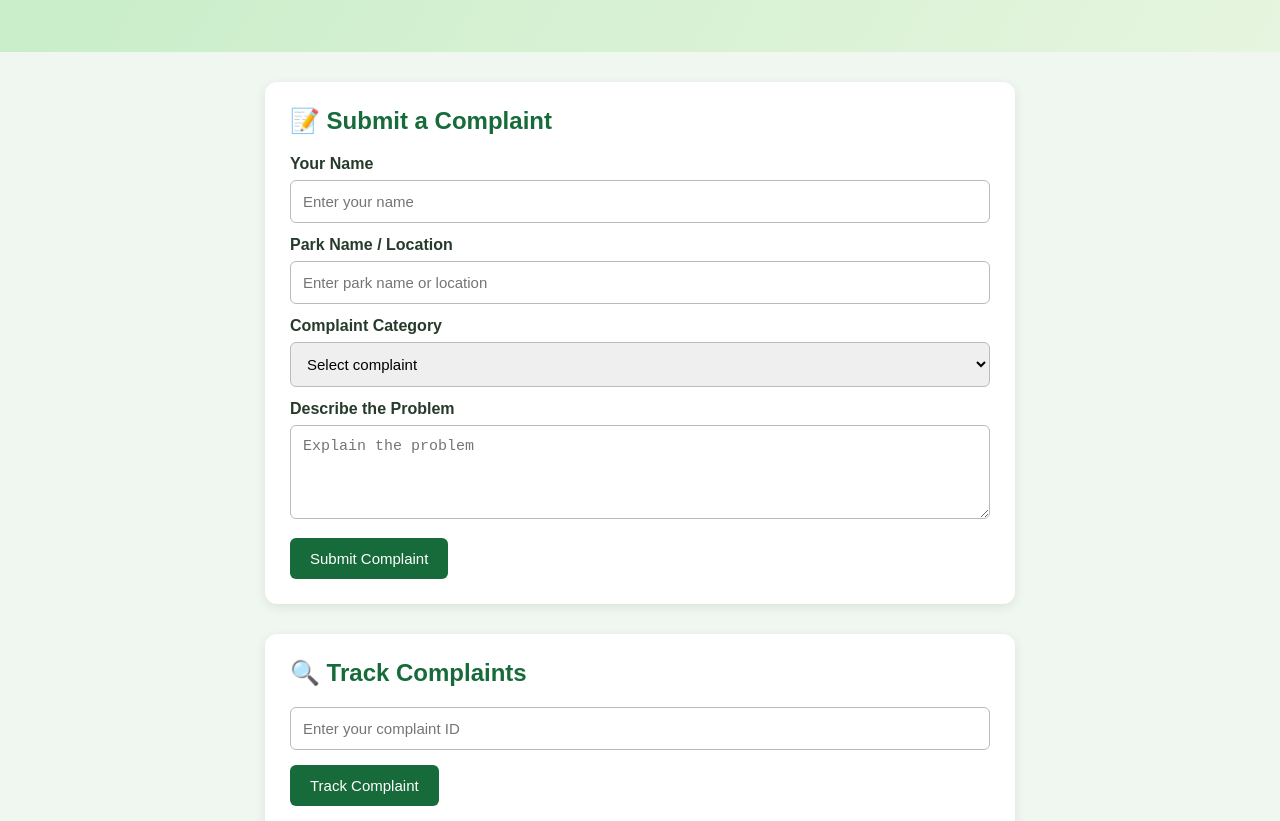
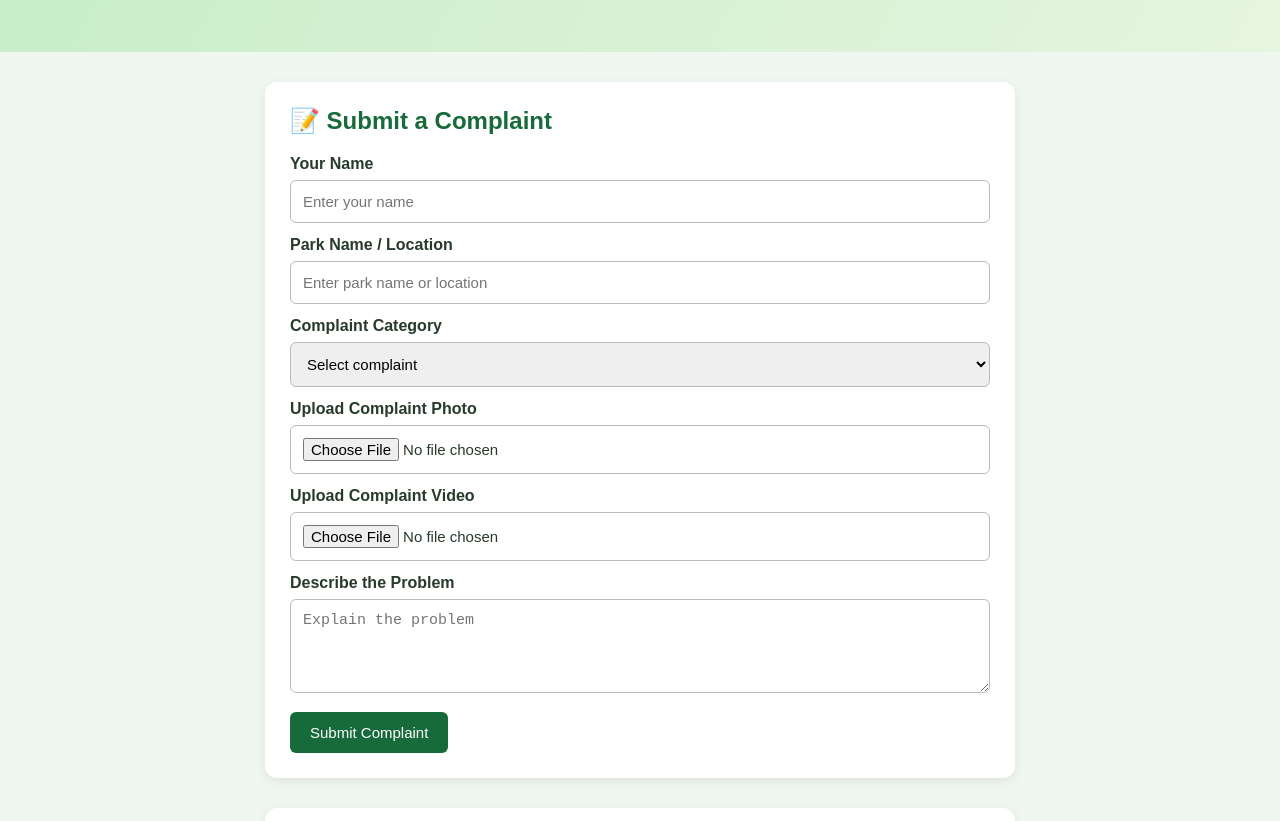
Before and after one commit to Darshini8867/public-and-garden-maintenance-complaint-tracker, a plain HTML site: page index.html in a window 1280 px wide. Shown: the part 279-1100 px from the top of the page. Drawn offline with Linux system fonts and the light colour scheme.

Commit message:
Add upload fields for complaint photos and videos
Added file input fields for uploading complaint photos and videos.

```diff
--- a/index.html
+++ b/index.html
@@ -181,6 +181,14 @@ footer {
             <option>Other</option>
         </select>
 
+
+<label>Upload Complaint Photo</label>
+<input type="file" id="photo" accept="image/jpeg,image/png,image/webp">
+
+<label>Upload Complaint Video</label>
+<input type="file" id="video" accept="video/mp4,video/webm">
+
+
         <label>Describe the Problem</label>
         <textarea id="description" rows="4"
         required placeholder="Explain the problem"></textarea>
```
